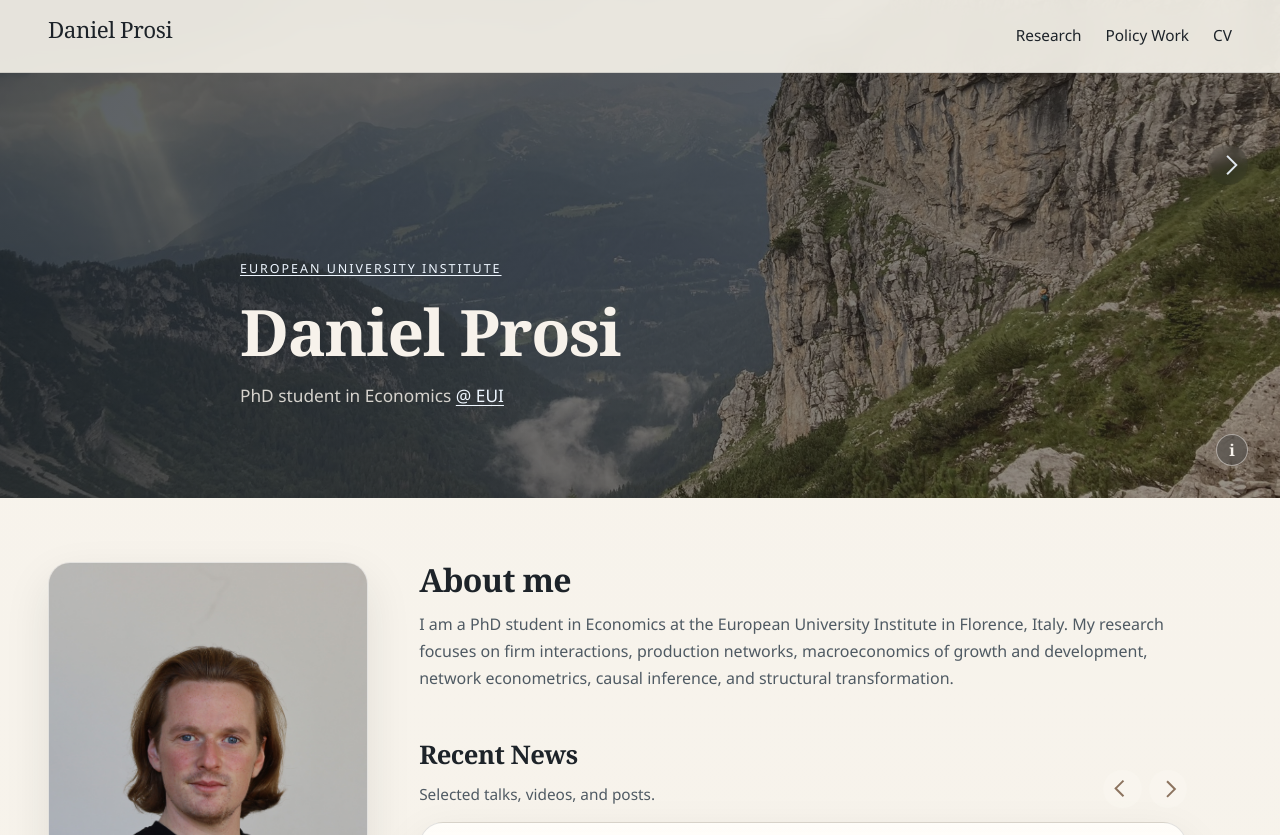
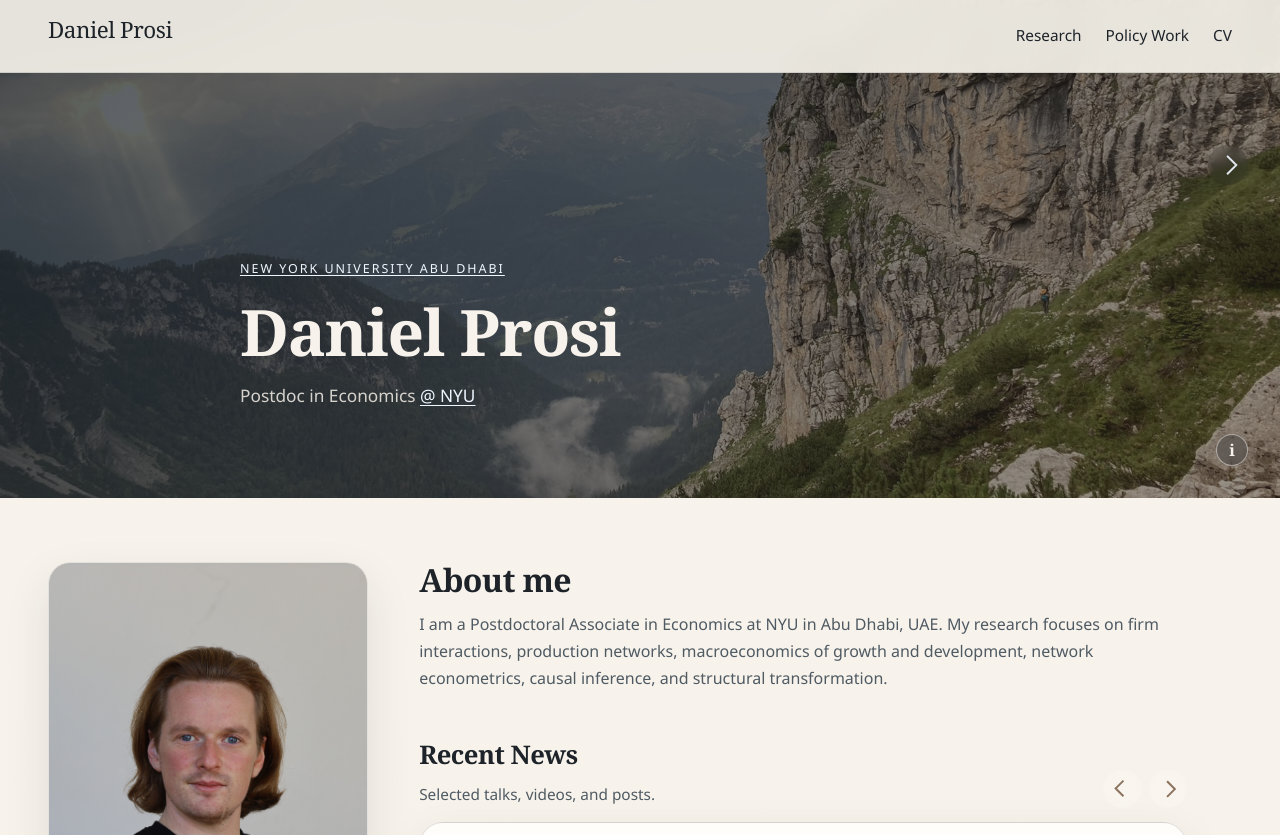
Before and after one commit to ProsiDecon/prosidecon.github.io, a Jekyll site: the page built from index.md, in a window 1280 px wide and 900 px high, scrolled down 240 px, cut to the strip 0-835 px from the top of the window. Built offline with Jekyll 4.4.1, drawn with Linux system fonts in a browser that asks for light colours; some of the changed text lies outside the part shown.

Commit message:
update affiliation to NYUAD need to update page link

```diff
--- a/_data/site.yml
+++ b/_data/site.yml
@@ -1,9 +1,9 @@
 name: Daniel Prosi
-affiliation: European University Institute
+affiliation: New York University Abu Dhabi
 affiliation_url: https://www.eui.eu/people?id=daniel-prosi-1
-email: daniel.prosi@eui.eu
+email: daniel.prosi@nyu.edu
 description: >
-  PhD student in Economics @ EUI
+  Postdoc in Economics @ NYU
 profile_image: /images/profile/profile.JPG
 hero_image: /images/heros/hero-1.jpg
 hero_images:
@@ -19,7 +19,7 @@ cv_path: /files/CV/CV_prosi.pdf
 social:
   email:
     label: Email
-    href: mailto:daniel.prosi@eui.eu
+    href: mailto:daniel.prosi@nyu.edu
     icon: /images/icons/email.png
   linkedin:
     label: LinkedIn
--- a/_layouts/home.html
+++ b/_layouts/home.html
@@ -13,7 +13,7 @@ layout: default
         <a href="{{ site.data.site.affiliation_url }}" target="_blank" rel="noopener noreferrer">{{ site.data.site.affiliation }}</a>
       </p>
       <h1>{{ site.data.site.name }}</h1>
-      <p class="hero__lede">PhD student in Economics <a href="{{ site.data.site.affiliation_url }}" target="_blank" rel="noopener noreferrer">@ EUI</a></p>
+      <p class="hero__lede">Postdoc in Economics <a href="{{ site.data.site.affiliation_url }}" target="_blank" rel="noopener noreferrer">@ NYU</a></p>
       <div class="hero__actions">
         <button
           class="hero-switch"
--- a/tabs/about-bio.md
+++ b/tabs/about-bio.md
@@ -1,3 +1,3 @@
 ## About me
 
-I am a PhD student in Economics at the European University Institute in Florence, Italy. My research focuses on firm interactions, production networks, macroeconomics of growth and development, network econometrics, causal inference, and structural transformation.
+I am a Postdoctoral Associate in Economics at NYU in Abu Dhabi, UAE. My research focuses on firm interactions, production networks, macroeconomics of growth and development, network econometrics, causal inference, and structural transformation.
```
Also changed, not shown: 1 other file.
